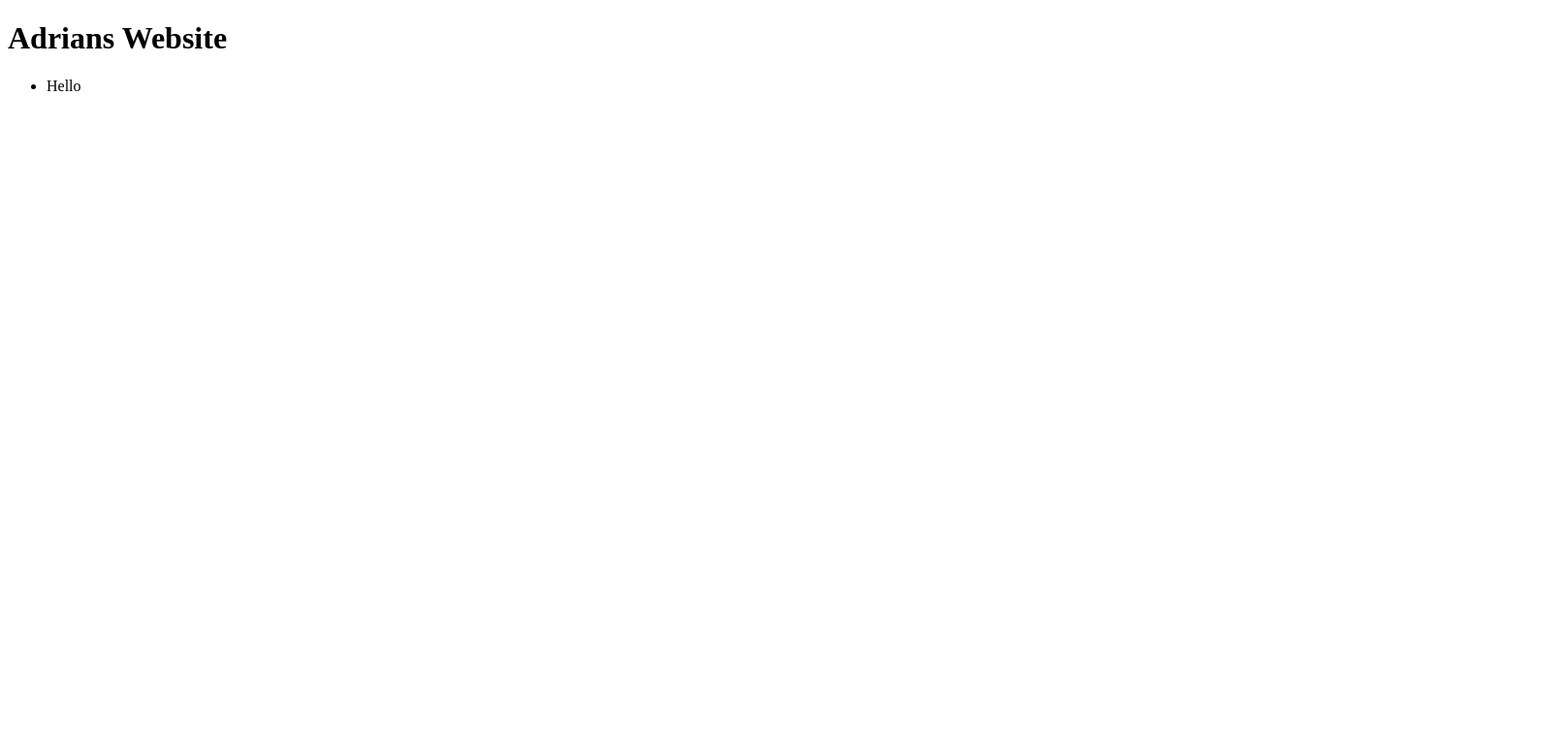
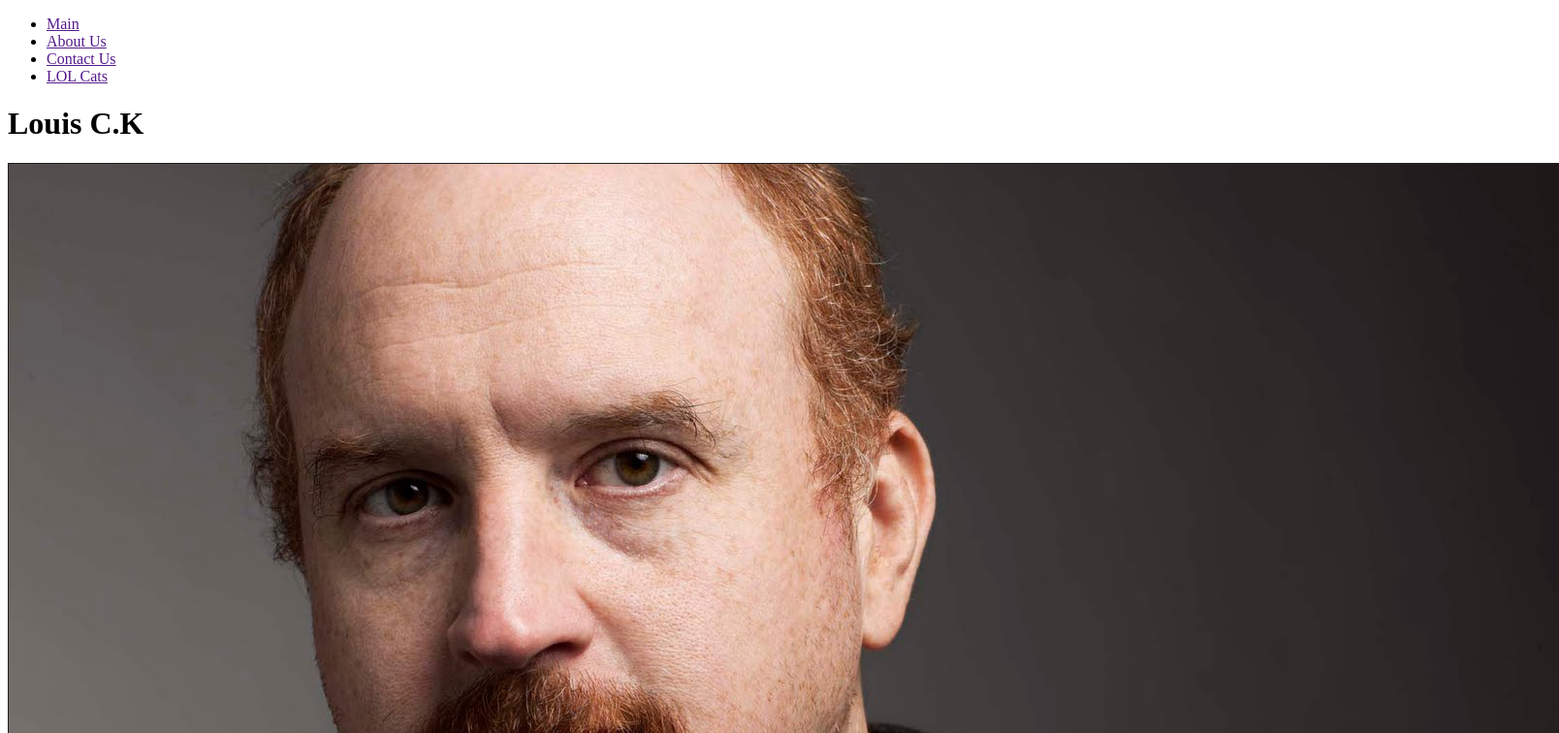
Before and after one commit to xxboboscarrowxx/xxboboscarrowxx.github.io, a plain HTML site: page website1.html in a window 1280 px wide. Shown: the top 756 px of the page at 97% size, 1608 px wide, since content can reach past the window. Drawn offline with Linux system fonts and the light colour scheme.

Commit message:
Change to my creative website

```diff
--- a/website1.html
+++ b/website1.html
@@ -4,7 +4,9 @@
 
 
 <head>
-	<title>First Website</title>
+
+
+	<title>Louis C.K's best shows</title>
 
 
 </head>
@@ -12,8 +14,21 @@
 
 <body>
 
+<nav>
+	<ul>
+		<li><a href="">Main</a></li>
+		<li><a href="">About Us</a></li>
+		<li><a href="">Contact Us</a></li>
+		<li><a href="">LOL Cats</a></li>
+	</ul>
+</nav>
 
-<h1>Adrians Website</h1>
+<h1>Louis C.K</h1>
+
+<img src="images/louis-ck.jpg" alt="A photo of Louis CK smiling" />
+
+<p>Hii</p>
+
 
 
 <ul>
```
